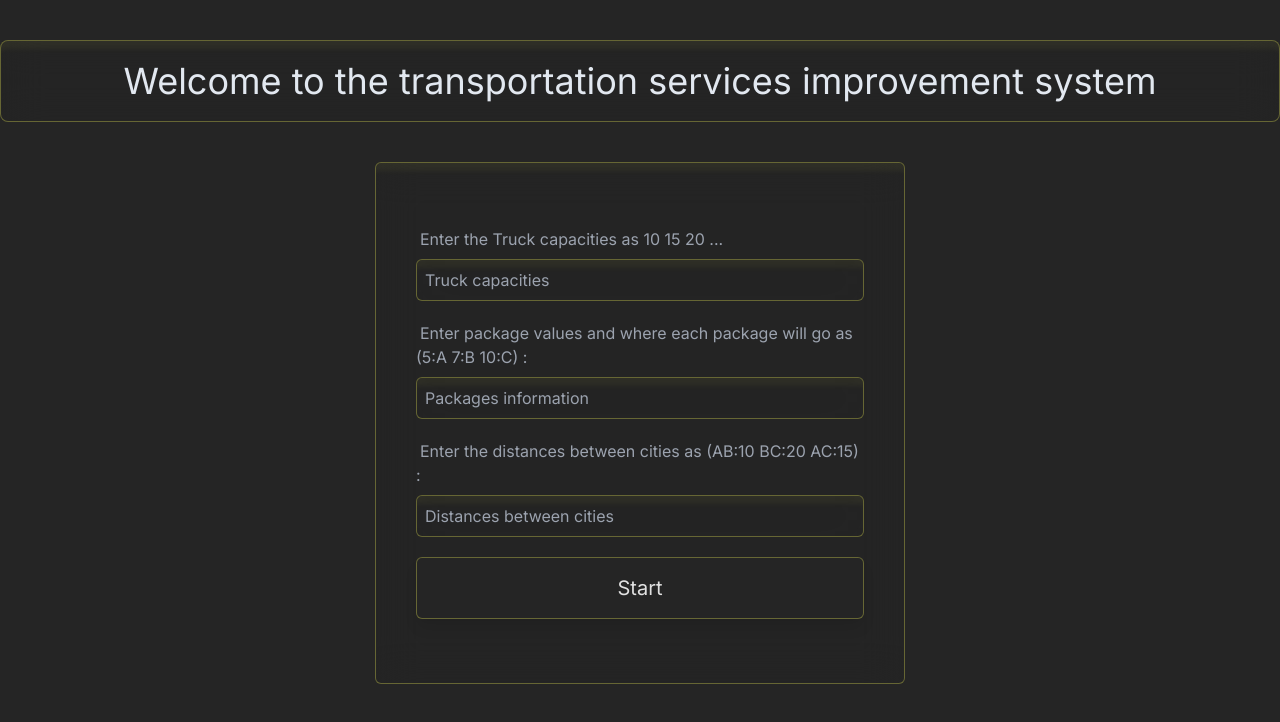
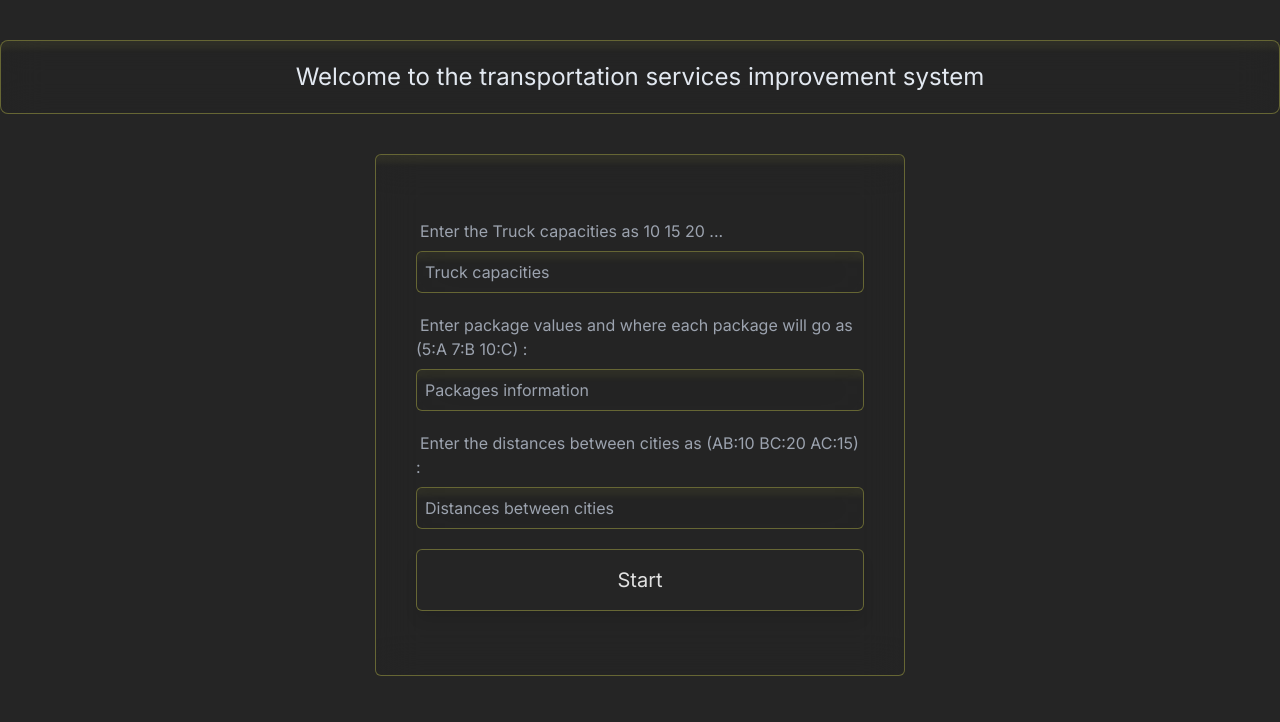
Before and after one commit to tamammabroukeh/BIA-Project, a Next.js app: page / in a window 1280 px wide. Shown: the top 722 px of the page. Built offline with nearby package versions, Linux system fonts and the light colour scheme.

Commit message:
fix title

```diff
--- a/src/app/page.tsx
+++ b/src/app/page.tsx
@@ -5,7 +5,7 @@ export default function Home() {
     <main className="flex container mx-auto min-h-screen flex-col items-center justify-between relative">
       <div className="w-full h-screen">
         <Title
-          classes="text-4xl custom-bg mx-0 laeding-slug px-0 flex justify-center mt-10
+          classes="text-2xl custom-bg mx-0 laeding-slug px-0 flex justify-center mt-10
           py-5 rounded-lg w-full items-center text-slate-200"
           name="Welcome to the transportation services improvement system"
         />
```
